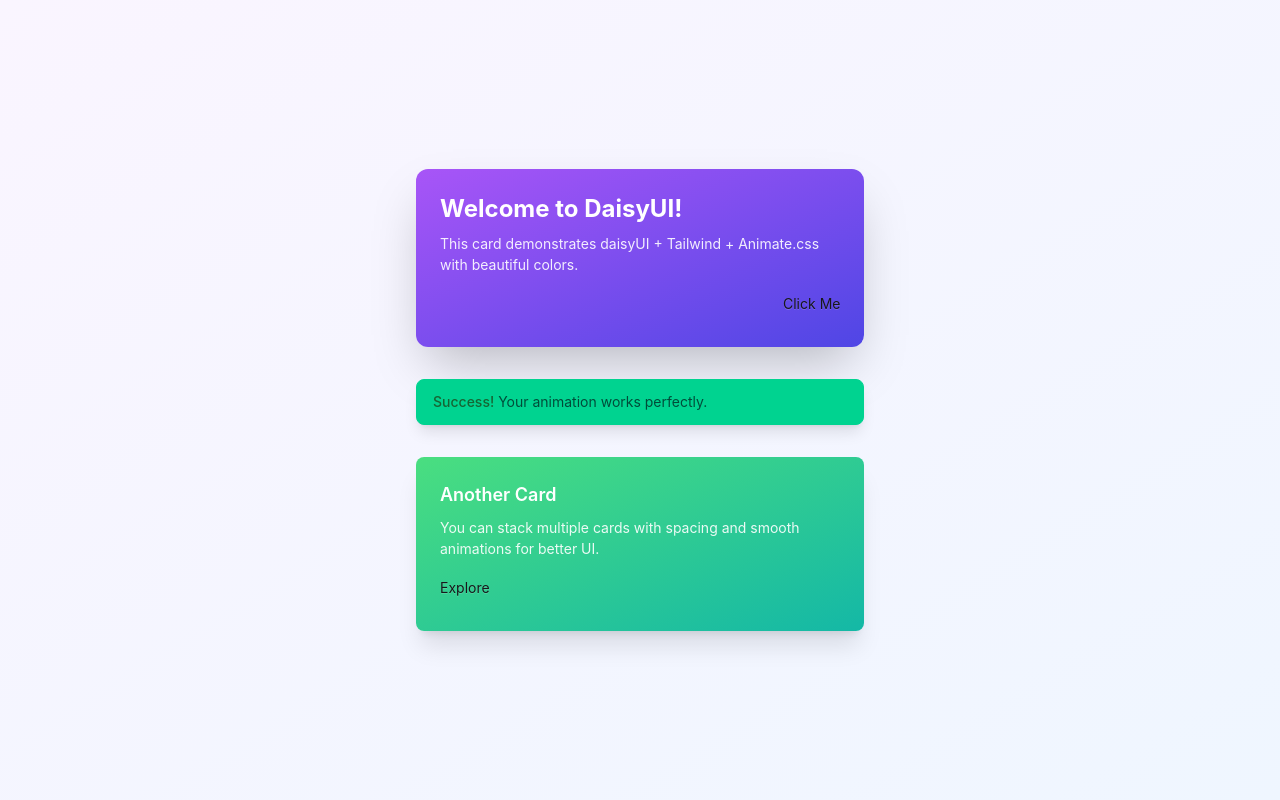
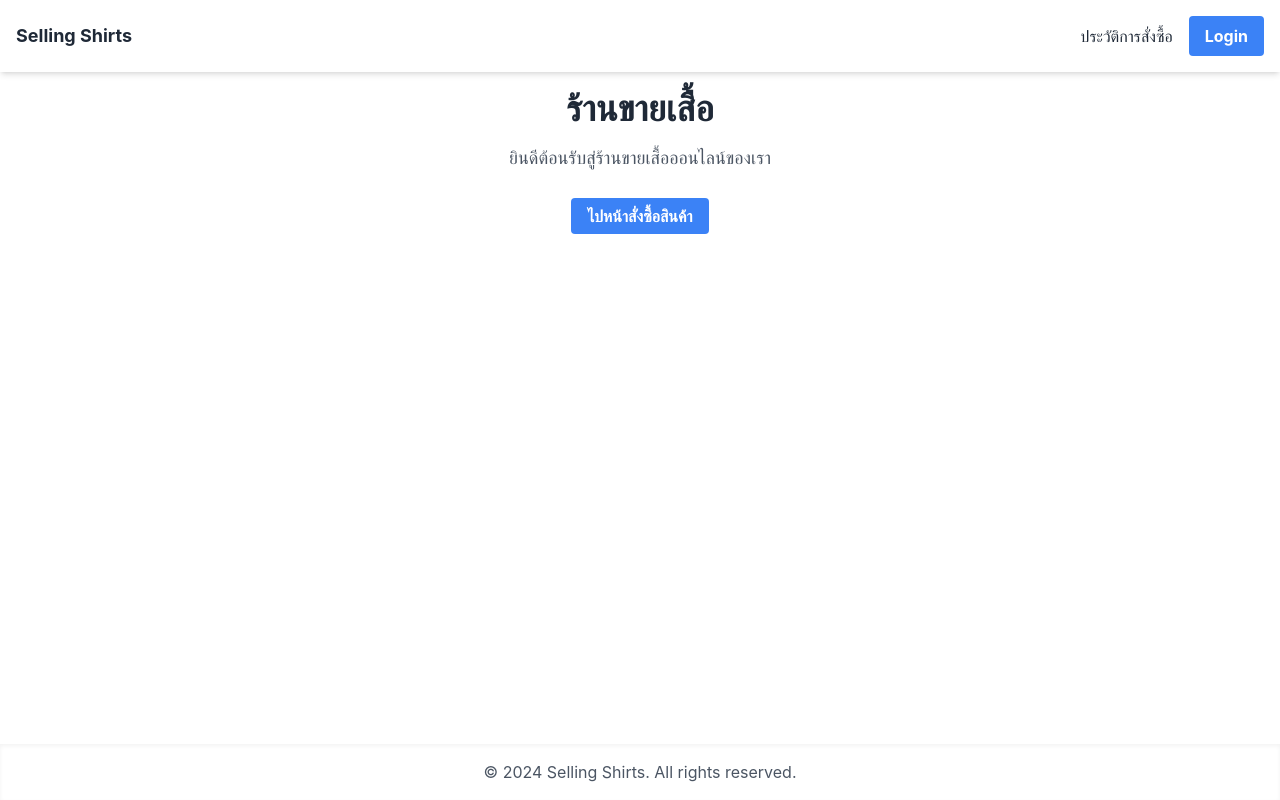
Before and after one commit to Godtasan552/Selling-shirts_Frontend, a Next.js app: page / in a window 1280 px wide. Built offline with nearby package versions, Linux system fonts and the light colour scheme.

Commit message:
add navbar + footer and order-related buttons

```diff
--- a/src/app/layout.tsx
+++ b/src/app/layout.tsx
@@ -15,7 +15,7 @@
   children: React.ReactNode;
 }>) {
   return (
-    <html lang="en">
+    <html lang="en" data-theme="light">
       <body >
         {children}
       </body>
--- a/src/app/page.tsx
+++ b/src/app/page.tsx
@@ -1,50 +1,24 @@
 import Link from 'next/link';
+import Navbar from '../components/layout/Navbar';
+import Footer from '../components/layout/Footer';
 
 export default function HomePage() {
   return (
-    <div className="min-h-screen bg-gradient-to-br from-purple-50 to-blue-50 flex flex-col items-center justify-center p-8 space-y-8">
-
-
-
-      {/* Main Card */}
-      <div className="card w-full max-w-md bg-gradient-to-br from-purple-500 to-indigo-600 shadow-2xl rounded-xl animate__animated animate__fadeInUp">
-        <div className="card-body">
-          <h2 className="card-title text-2xl font-bold text-white">Welcome to DaisyUI!</h2>
-          <p className="text-white/90">
-            This card demonstrates daisyUI + Tailwind + Animate.css with beautiful colors.
-          </p>
-          <div className="card-actions justify-end">
-            <button className="btn btn-outline btn-white animate__animated animate__headShake hover:scale-105 transition-transform duration-300">
-              Click Me
-            </button>
+    <div className="flex flex-col min-h-screen">
+      <Navbar />
+      <main className="flex-grow container mx-auto p-4">
+        <div className="flex justify-center items-center h-full">
+          <div className="text-center">
+            <h1 className="text-4xl font-bold mb-4 text-gray-800">ร้านขายเสื้อ</h1>
+            <p className="text-lg mb-8 text-gray-600">ยินดีต้อนรับสู่ร้านขายเสื้อออนไลน์ของเรา</p>
+            {/* เชื่อม หน้าสั่งซื้อสินค้า ตรงนี้ */}
+            <Link href="/order" className="bg-blue-500 hover:bg-blue-700 text-white font-bold py-2 px-4 rounded">
+                ไปหน้าสั่งซื้อสินค้า
+              </Link>
           </div>
         </div>
-      </div>
-
-      {/* Alert */}
-      <div className="alert alert-success shadow-lg rounded-lg animate__animated animate__fadeInDown w-full max-w-md">
-        <div>
-          <span className="font-medium text-green-800">Success!</span> Your animation works perfectly.
-        </div>
-      </div>
-
-      {/* Additional Card */}
-      <div className="card w-full max-w-md bg-gradient-to-br from-green-400 to-teal-500 shadow-xl rounded-lg animate__animated animate__fadeInUp animate__delay-1s">
-        <div className="card-body">
-          <h2 className="card-title text-lg font-semibold text-white">Another Card</h2>
-          <p className="text-white/90">
-            You can stack multiple cards with spacing and smooth animations for better UI.
-          </p>
-          <div className="card-actions justify-start">
-            <button className="btn btn-outline btn-white animate__animated animate__headShake hover:scale-105 transition-transform duration-300">
-              Explore
-            </button>
-          </div>
-        </div>
-      </div>
-
-
-
+      </main>
+      <Footer />
     </div>
   );
 }
--- /dev/null
+++ b/src/components/layout/Footer.tsx
@@ -0,0 +1,13 @@
+import React from 'react';
+
+const Footer = () => {
+  return (
+    <footer className="bg-white p-4 mt-8 shadow-inner">
+      <div className="container mx-auto text-center text-gray-600">
+        <p>&copy; 2024 Selling Shirts. All rights reserved.</p>
+      </div>
+    </footer>
+  );
+};
+
+export default Footer;
--- /dev/null
+++ b/src/components/layout/Navbar.tsx
@@ -0,0 +1,58 @@
+'use client';
+import React, { useState, useEffect } from 'react';
+import Link from 'next/link';
+
+const Navbar = () => {
+  const [loggedIn, setLoggedIn] = useState(false);
+
+  useEffect(() => {
+    const userIsLoggedIn = localStorage.getItem('loggedIn') === 'true';
+    if (userIsLoggedIn) {
+      setLoggedIn(true);
+    }
+  }, []);
+
+  const handleLogout = () => {
+    localStorage.removeItem('loggedIn');
+    setLoggedIn(false);
+  };
+
+  const handleLogin = () => {
+    // ในหน้า Login จริงๆ หลังจาก Login สำเร็จให้ใช้ localStorage.setItem('loggedIn', 'true');
+    // นี่เป็นแค่การจำลอง
+    localStorage.setItem('loggedIn', 'true');
+    setLoggedIn(true);
+  };
+
+  return (
+    <nav className="bg-white p-4 shadow-md">
+      <div className="container mx-auto flex justify-between items-center">
+        <div className="text-gray-800 text-lg font-bold">
+          <Link href="/" className="text-gray-800 text-lg font-bold">
+            Selling Shirts
+          </Link>
+        </div>
+        <div className="flex items-center">
+          <div className="relative">
+            {/* เชื่อม หน้าประวัติการสั่งซื้อ ตรงนี้ */}
+            <Link href="/order-history" className="text-gray-800 mr-4">
+              ประวัติการสั่งซื้อ
+            </Link>
+          </div>
+          {loggedIn ? (
+            <button onClick={handleLogout} className="bg-red-500 hover:bg-red-700 text-white font-bold py-2 px-4 rounded">
+              Logout
+            </button>
+          ) : (
+            //  ลิงค์หน้า login ตรงนี้
+            <button onClick={handleLogin} className="bg-blue-500 hover:bg-blue-700 text-white font-bold py-2 px-4 rounded">
+              Login
+            </button>
+          )}
+        </div>
+      </div>
+    </nav>
+  );
+};
+
+export default Navbar;
```
